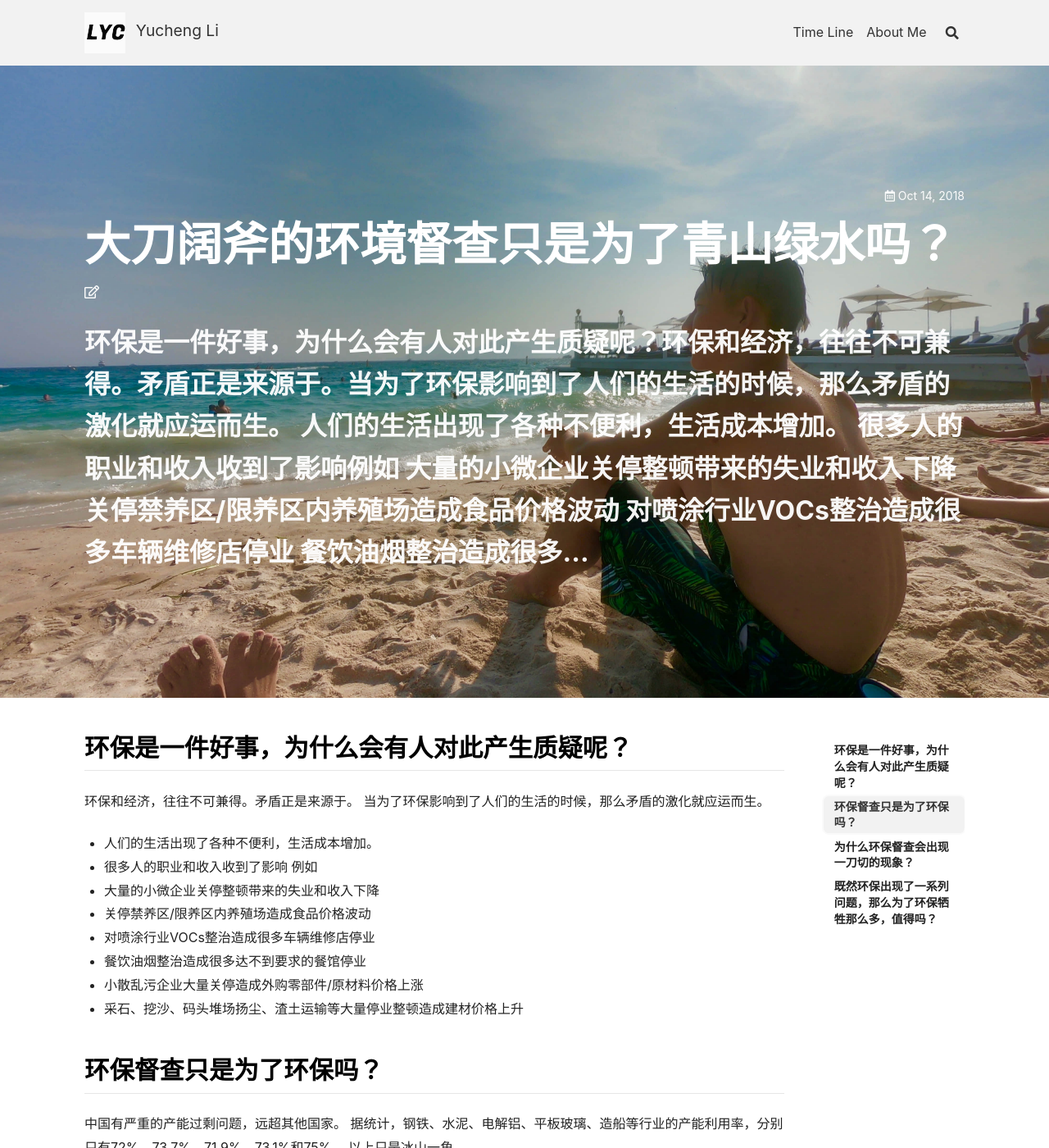
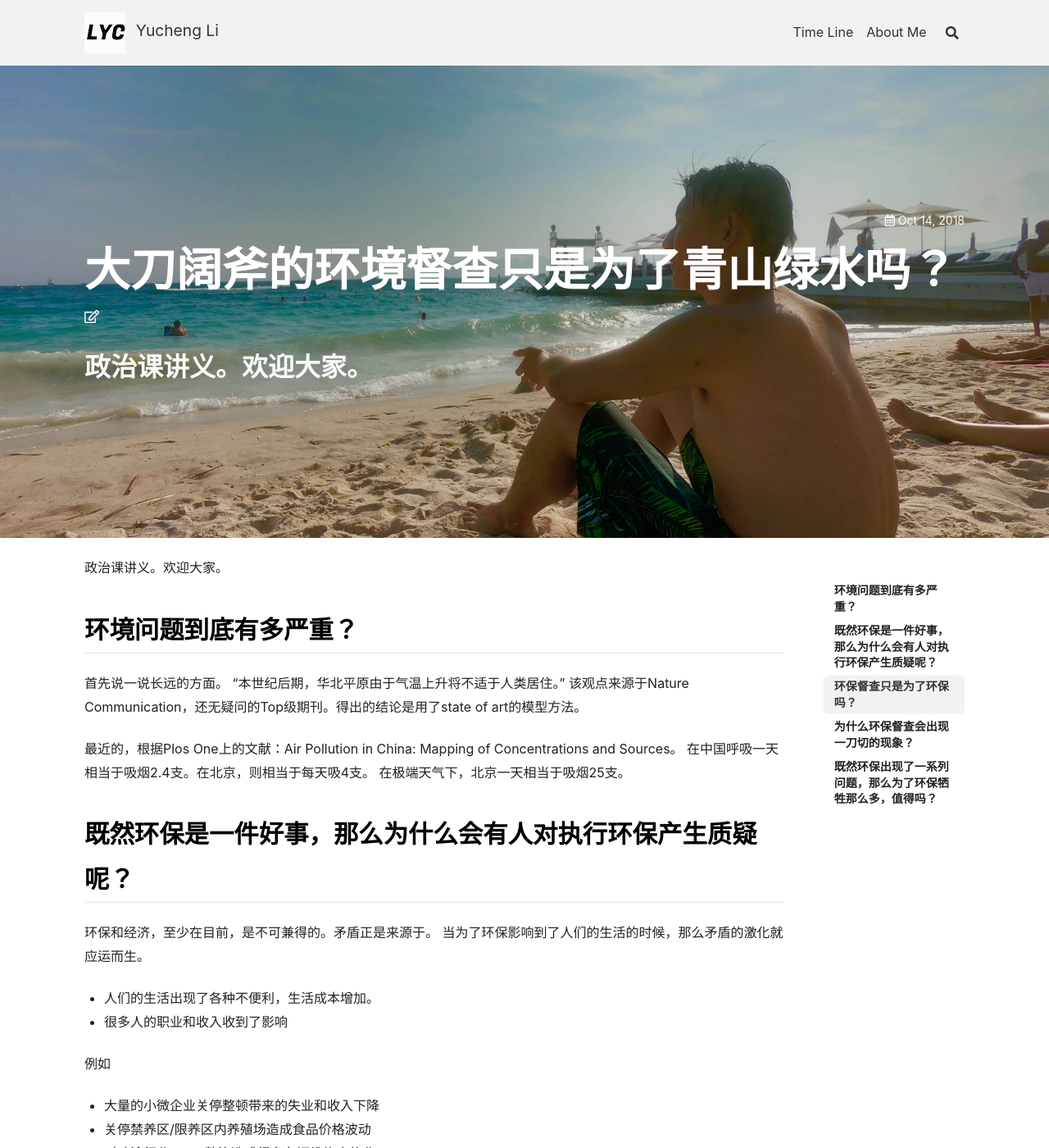
Before and after one commit to nine09/nine09.github.io, a Jekyll site: the page built from _posts/2018-10-14-环境问题.md, in a window 1280 px wide and 1400 px high. Shown: the whole window at 82% size. Built offline with Jekyll 4.4.1, drawn with Linux system fonts in a browser that asks for light colours; nearby versions of some CDN libraries; comment, search, counter and statistics services are not loaded; some of the changed text lies outside the part shown.

Commit message:
add article environement protechtion and add some images

```diff
--- a/_posts/2018-10-14-环境问题.md
+++ b/_posts/2018-10-14-环境问题.md
@@ -10,13 +10,29 @@ comment: true
 key: 20181012
 ---
 
-## 环保是一件好事，为什么会有人对此产生质疑呢？
+政治课讲义。欢迎大家。
 
-环保和经济，往往不可兼得。矛盾正是来源于。
+<!--more-->
+
+## 环境问题到底有多严重？
+
+首先说一说长远的方面。
+“本世纪后期，华北平原由于气温上升将不适于人类居住。”
+该观点来源于Nature Communication，还无疑问的Top级期刊。得出的结论是用了state of art的模型方法。
+
+最近的，根据Plos One上的文献：Air Pollution in China: Mapping of Concentrations and Sources。
+在中国呼吸一天相当于吸烟2.4支。在北京，则相当于每天吸4支。
+在极端天气下，北京一天相当于吸烟25支。
+
+
+## 既然环保是一件好事，那么为什么会有人对执行环保产生质疑呢？
+
+环保和经济，至少在目前，是不可兼得的。矛盾正是来源于。
 当为了环保影响到了人们的生活的时候，那么矛盾的激化就应运而生。
 
 - 人们的生活出现了各种不便利，生活成本增加。
 - 很多人的职业和收入收到了影响
+
 例如
 - 大量的小微企业关停整顿带来的失业和收入下降
 - 关停禁养区/限养区内养殖场造成食品价格波动
@@ -25,11 +41,13 @@ key: 20181012
 - 小散乱污企业大量关停造成外购零部件/原材料价格上涨
 - 采石、挖沙、码头堆场扬尘、渣土运输等大量停业整顿造成建材价格上升
 
+更严重的是在整治过程中，执法部门普遍的‘一刀切’现象，使得民怨沸腾。
+
 ## 环保督查只是为了环保吗？
 
 中国有严重的产能过剩问题，远超其他国家。
 据统计，钢铁、水泥、电解铝、平板玻璃、造船等行业的产能利用率，分别只有72%、73.7%、71.9%、73.1%和75%。
-以上只是冰山一角。
+以上产业只是冰山一角。
 
 然而解决产能过剩问题却异常艰难，因为一旦涉及到利益，各种阻挠、障碍都会随之出现。
 怎么办，让工厂停产，或者降低产能？
@@ -50,7 +68,8 @@ key: 20181012
 其在自然会在中央政府向下传递命令的过程中层层加码。
 最终形成矫枉过正的结果。
 
-其次，我们都知道堵不如疏。但是基层干部在执行任务时，往往面临无法提前预料的巨大困难；或缺乏能力的懒政行为。
+其次，我们都知道堵不如疏。但是基层干部在执行任务时，往往面临无法提前预料的巨大困难。
+完成环保目标，某种程度上难度超乎大部分人的预料。根据周雪光在中国北方某县的田野调查：该县基层环保部门的干部人数13个。而该地拥有各种企业，单位上千所，包括饭店，作坊，工厂，企业等。与之相关联的人数上万人。
 官僚对着文件，符合标准的就继续干，不合标准的就关门。当然是最省事的办事方式，但却是不负责任的一种体现。
 
 ## 既然环保出现了一系列问题，那么为了环保牺牲那么多，值得吗？
```
Also changed, not shown: assets/images/my_pic/Cannes_2.jpg.
